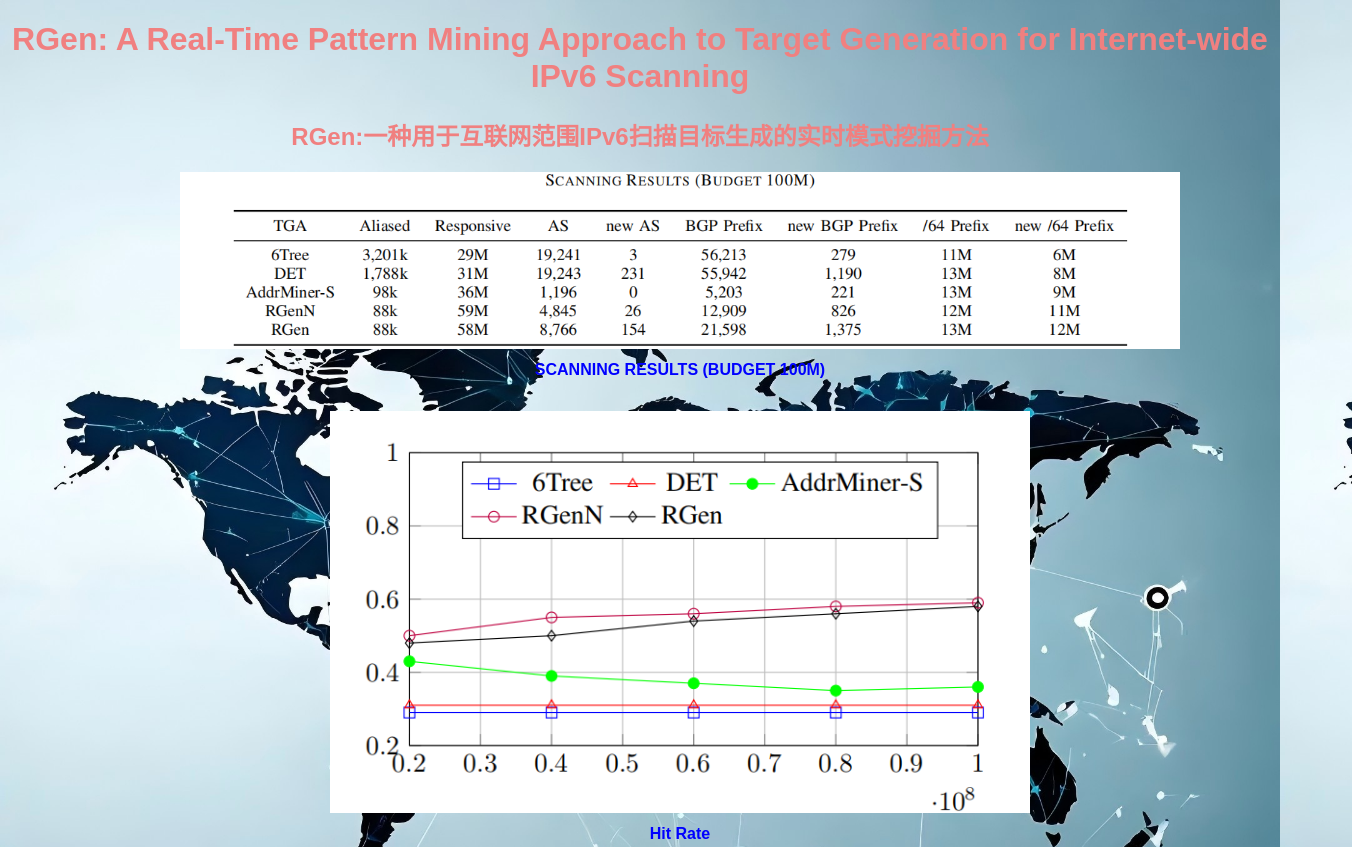
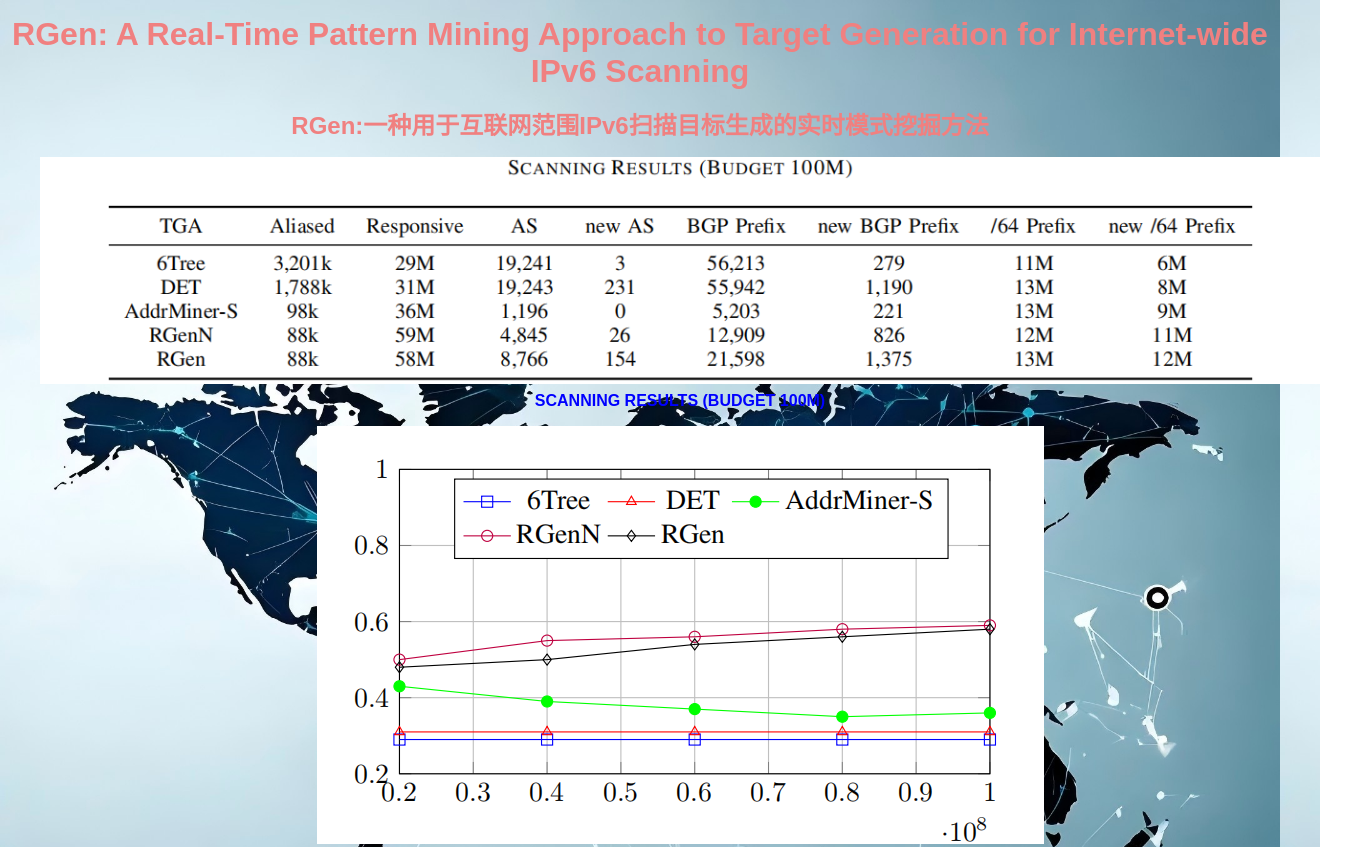
Before and after one commit to yyyyhxdx/Static-Display-Interface.github.io, a plain HTML site: page index.html in a window 1280 px wide. Shown: the top 847 px of the page, 1352 px wide, since content can reach past the window. Drawn offline with Linux system fonts and the light colour scheme.

Commit message:
Update index.html

```diff
--- a/index.html
+++ b/index.html
@@ -12,27 +12,25 @@
             background-repeat: no-repeat;
             background-position: center center;
             font-family: Arial, sans-serif;
+            margin: 0;
+            padding: 0;
         }
         h1, h2 {
             color: lightcoral;
             text-align: center;
+            margin: 0.5em 0;
         }
         figure {
-            display: inline-block;
+            display: block;
             width: 100%;
             text-align: center;
-        }
-        figure.single-row {
-            display: block;
+            margin-bottom: 1em; /* Add some space below each figure */
         }
         img {
-            max-width: 700px;
+            max-width: 100%; /* Adjust image width to fit the screen */
             height: auto;
-            display: inline-block;
+            display: block; /* Remove inline-block to avoid text alignment issues */
             margin: 0 auto;
-        }
-        img.long-image {
-            max-width: 1000px;
         }
         figcaption {
             text-align: center;
@@ -40,13 +38,22 @@
             color: blue;
             font-weight: bold;
         }
+        /* Media query for mobile devices */
+        @media (max-width: 768px) {
+            h1 {
+                font-size: 1.5em; /* Reduce header font size on small screens */
+            }
+            h2 {
+                font-size: 1.2em; /* Reduce subheader font size on small screens */
+            }
+        }
     </style>
 </head>
 <body>
     <h1>RGen: A Real-Time Pattern Mining Approach to Target Generation for Internet-wide IPv6 Scanning</h1>
     <h2>RGen:一种用于互联网范围IPv6扫描目标生成的实时模式挖掘方法</h2>
     <!-- Page content -->
-    <figure class="single-row">
+    <figure>
         <img src="figure6.png" alt="Descriptive Text" class="long-image">
         <figcaption>SCANNING RESULTS (BUDGET 100M)</figcaption>
     </figure>
@@ -62,7 +69,7 @@
         <img src="figure9.png" alt="Descriptive Text">
         <figcaption>Number of Patterns</figcaption>
     </figure>
-    <figure class="single-row">
+    <figure>
         <img src="figure10.png" alt="Descriptive Text" class="long-image">
         <figcaption>Distribution of Variable Positions in 1st-order Patterns</figcaption>
     </figure>
```
